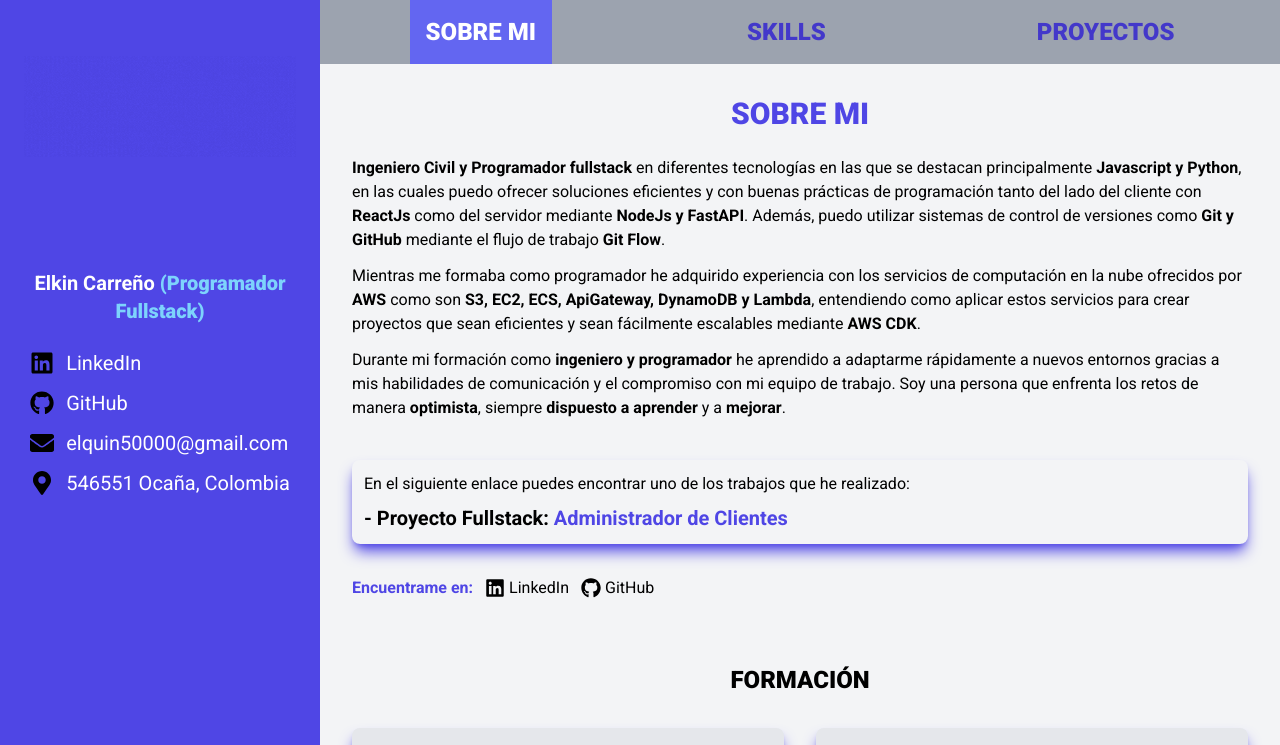
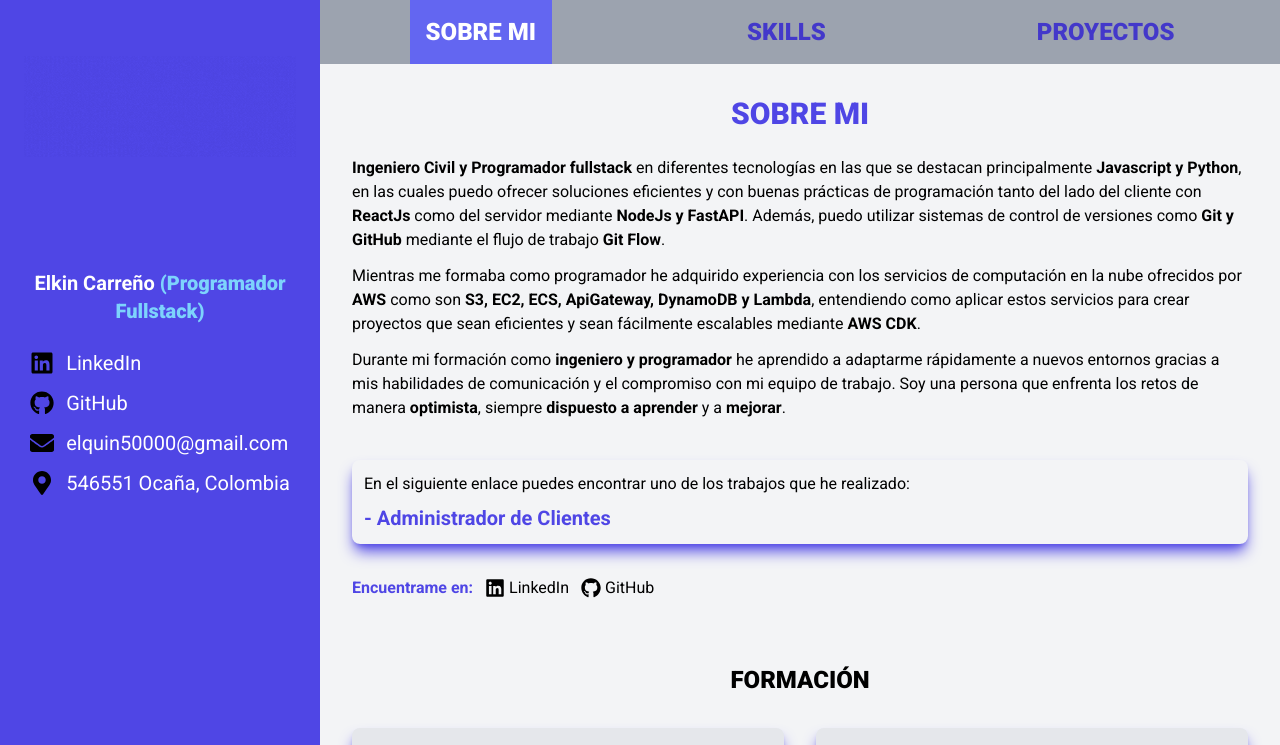
Before and after one commit to elkincarreno10/portafolio, a React (Vite) app: page / in a window 1280 px wide. Shown: the top 745 px of the page. Built offline with nearby package versions, Linux system fonts and the light colour scheme.

Commit message:
Projects Update

```diff
--- a/src/components/Formacion.jsx
+++ b/src/components/Formacion.jsx
@@ -18,7 +18,11 @@ const Formacion = () => {
 
         <div className="mb-8 text-left shadow-lg shadow-indigo-600 p-3 rounded-lg">
           <h2 className="mb-2">En el siguiente enlace puedes encontrar uno de los trabajos que he realizado:</h2>
-          <p className="font-bold text-xl"> - Proyecto Fullstack: <a href="https://fullstackelkin.com" className="text-indigo-600 hover:text-indigo-400" target='_blank'>Administrador de Clientes</a></p>
+          <p className="font-bold text-xl">
+            <a href="https://fullstackelkin.com" className="text-indigo-600 hover:text-indigo-400" target='_blank'>
+              - Administrador de Clientes
+            </a>
+          </p>
         </div>
 
         <div className="text-left flex flex-col md:flex-row gap-3">
```
